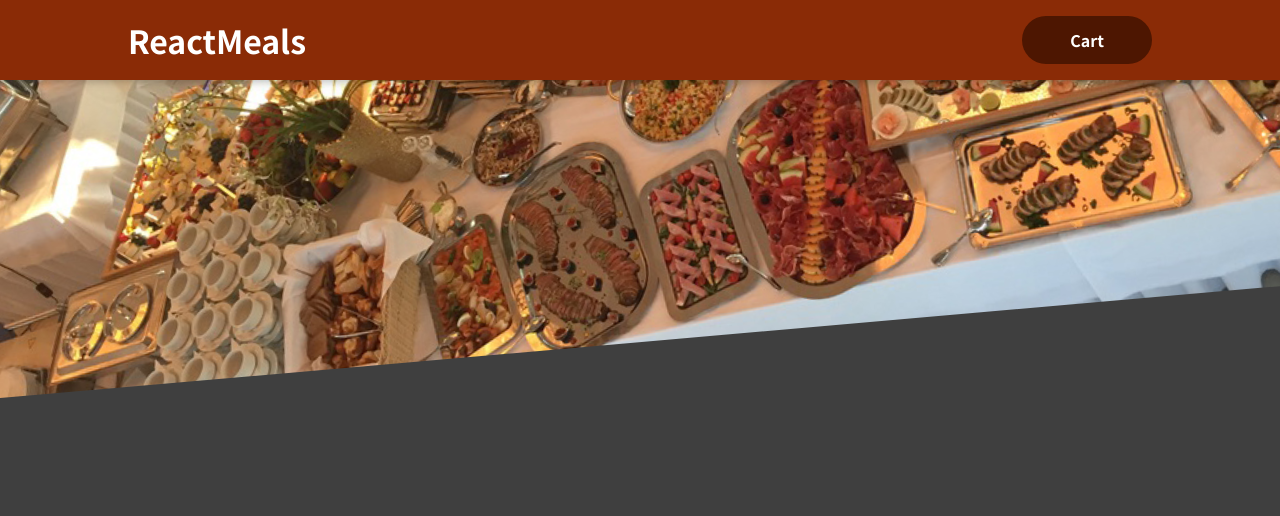
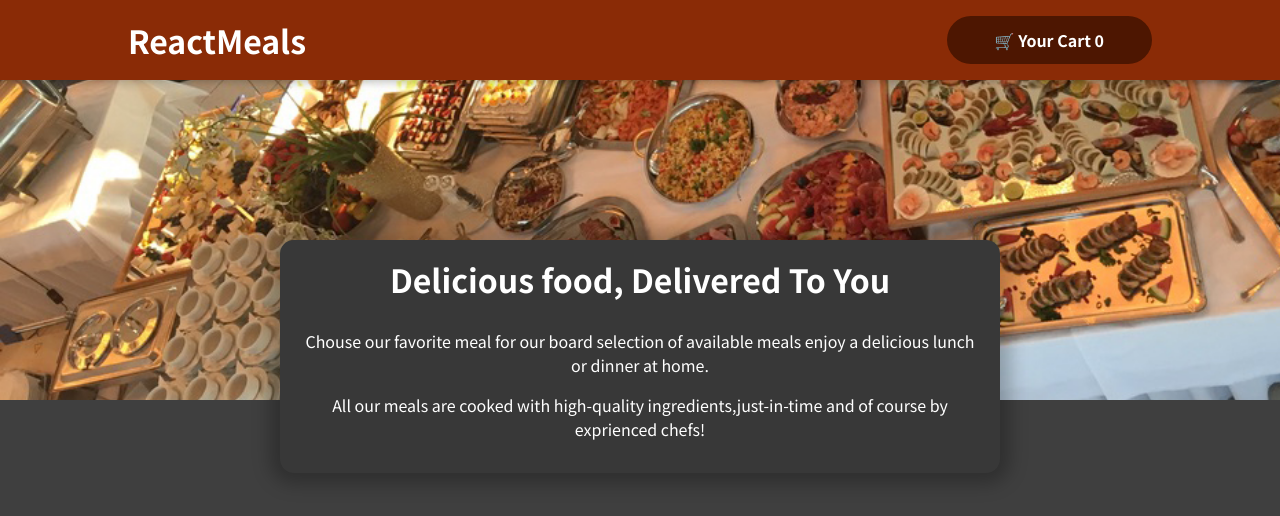
Before and after one commit to Arjunteli2020/restaurant-app, a React (Create React App) app: page / in a window 1280 px wide. Shown: the top 516 px of the page. Built offline with nearby package versions, Linux system fonts and the light colour scheme.

Commit message:
meals summary add

```diff
--- a/src/App.js
+++ b/src/App.js
@@ -1,10 +1,12 @@
 import { Fragment } from 'react';
 import Header from './components/Layout/Header';
+import MealsSummary from './components/Meals/MealsSummary';
 
 function App() {
   return (
     <Fragment>
       <Header />
+      <MealsSummary/>
     </Fragment>
   );
 }
--- a/src/components/Layout/Header.js
+++ b/src/components/Layout/Header.js
@@ -8,7 +8,7 @@
     <Fragment>
       <header className={classes.header}>
         <h1>ReactMeals</h1>
-        <button className={classes.button}>Cart</button>
+        <button className={classes.button}> 🛒 Your Cart 0  </button>
       </header>
       <div className={classes['main-image']}>
         <img src={mealsImage} alt='A table full of delicious food!' />
--- a/src/components/Layout/Header.module.css
+++ b/src/components/Layout/Header.module.css
@@ -25,7 +25,7 @@
   width: 110%;
   height: 100%;
   object-fit: cover;
-  transform: rotate(-5deg) translateY(-4rem) translateX(-1rem);
+
 }
 
 .button {
--- /dev/null
+++ b/src/components/Meals/MealsSummary.js
@@ -0,0 +1,19 @@
+import classes from "./MealsSummary.module.css";
+
+const MealsSummary = () => {
+  return(
+  <section className={classes.summary}>
+    <h2>Delicious food, Delivered To You</h2>
+    <p>
+      Chouse our favorite meal for our board selection of available meals enjoy
+      a delicious lunch or dinner at home.
+    </p>
+    <p>
+      All our meals are cooked with high-quality ingredients,just-in-time and of
+      course by exprienced chefs!
+    </p>
+  </section>
+  );
+};
+
+export default MealsSummary
--- /dev/null
+++ b/src/components/Meals/MealsSummary.module.css
@@ -0,0 +1,18 @@
+.summary {
+  text-align: center;
+  max-width: 45rem;
+  width: 90%;
+  margin: auto;
+  margin-top: -10rem;
+  position: relative;
+  background-color: #383838;
+  color: white;
+  border-radius: 14px;
+  padding: 1rem;
+  box-shadow: 0 1px 18px 10px rgba(0, 0, 0, 0.25);
+}
+
+.summary h2 {
+  font-size: 2rem;
+  margin-top: 0;
+}
```
